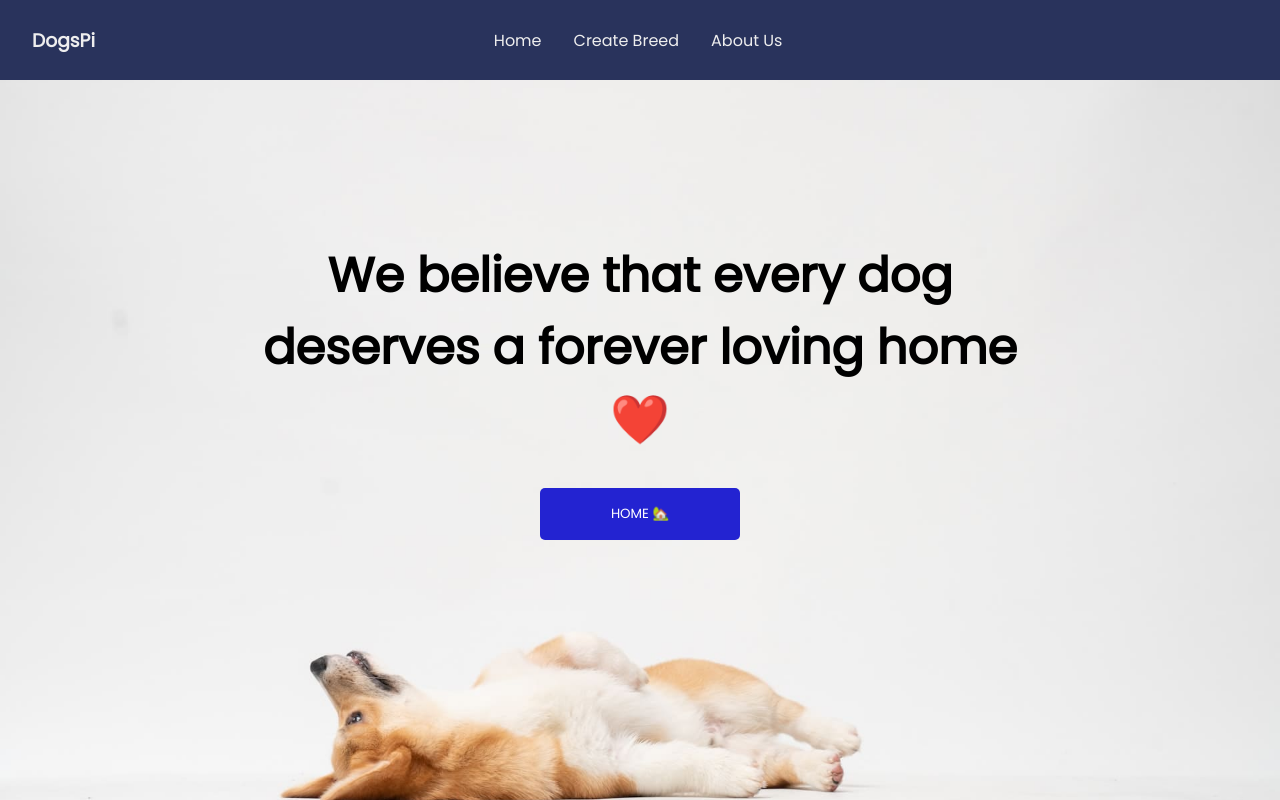
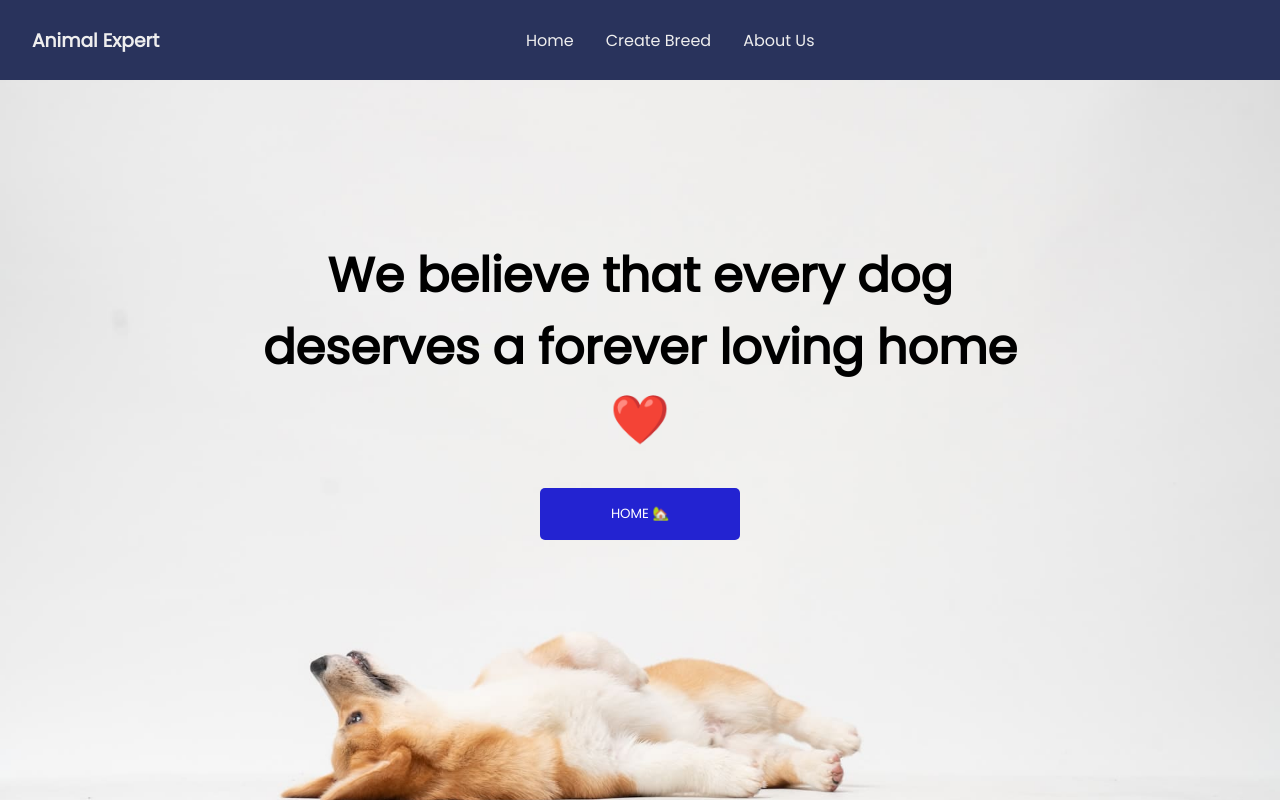
Before and after one commit to Manu-Andaluz/PI-Dogs, a React (Create React App) app in the folder client/: page / in a window 1280 px wide. Built offline with nearby package versions, Linux system fonts and the light colour scheme.

Commit message:
cmabiando el nombre del proyecto

```diff
--- a/client/public/index.html
+++ b/client/public/index.html
@@ -25,7 +25,7 @@
   <link rel="stylesheet" href="https://cdnjs.cloudflare.com/ajax/libs/font-awesome/6.2.0/css/all.min.css"
     integrity="sha512-xh6O/CkQoPOWDdYTDqeRdPCVd1SpvCA9XXcUnZS2FmJNp1coAFzvtCN9BmamE+4aHK8yyUHUSCcJHgXloTyT2A=="
     crossorigin="anonymous" referrerpolicy="no-referrer" />
-  <title>Breed Dogs</title>
+  <title>Animal Expert</title>
 </head>
 
 <body>
--- a/client/src/components/NavBar/NavBar.css
+++ b/client/src/components/NavBar/NavBar.css
@@ -12,6 +12,11 @@ header {
     height: 80px;
     padding: 0 2rem;
     background-color: var(--mainColor);
+    color: var(--textColor);
+}
+
+header a {
+    text-decoration: none;
     color: var(--textColor);
 }
 
--- a/client/src/components/NavBar/NavBar.jsx
+++ b/client/src/components/NavBar/NavBar.jsx
@@ -13,7 +13,9 @@ export default function NavBar() {
 
   return (
     <header>
-      <h3>DogsPi</h3>
+      <h3>
+        <a href="/">Animal Expert</a>
+      </h3>
       <nav ref={navRef}>
         <NavLink to="/home">Home</NavLink>
         <NavLink to="/createBread">Create Breed</NavLink>
```
